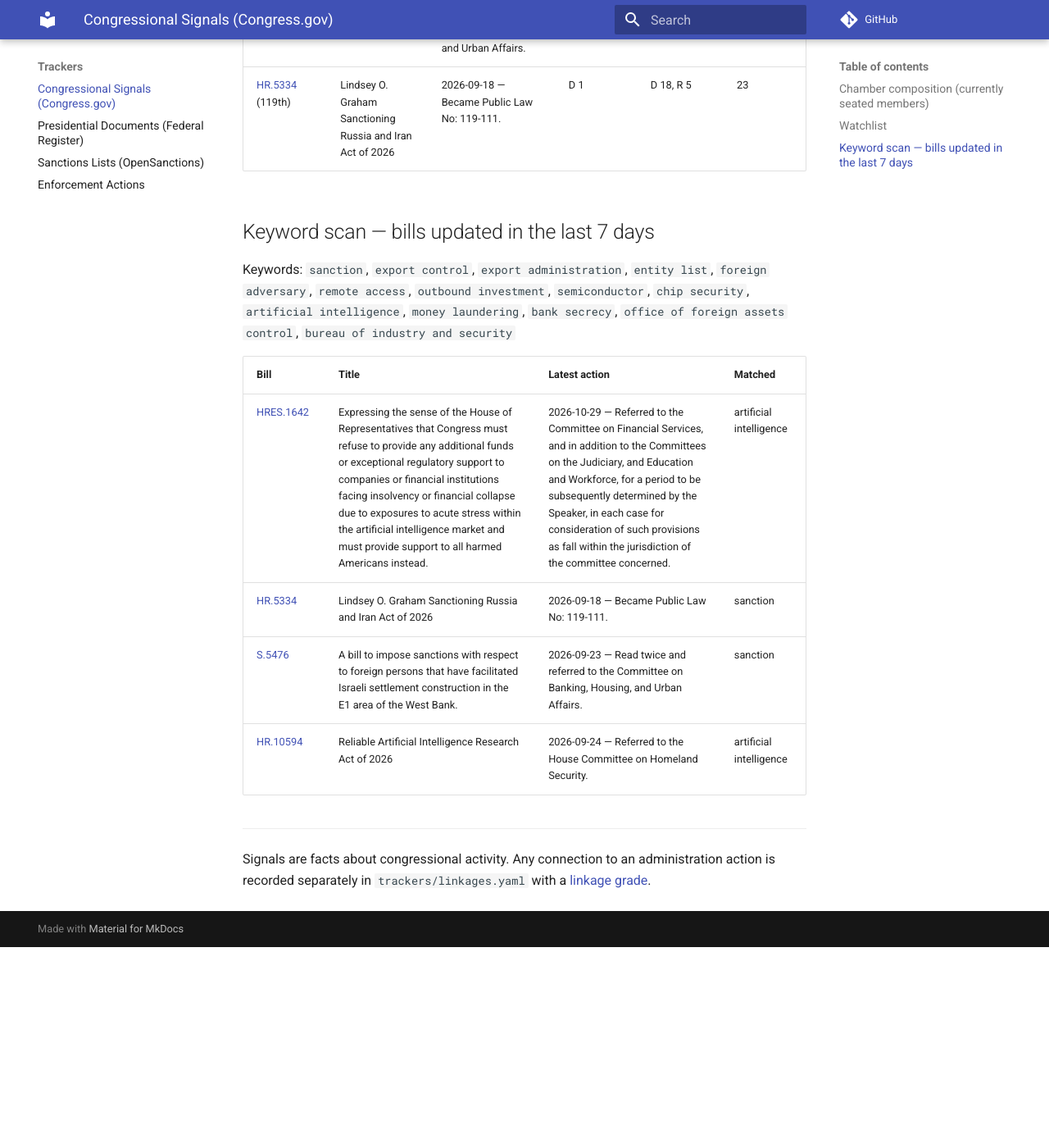
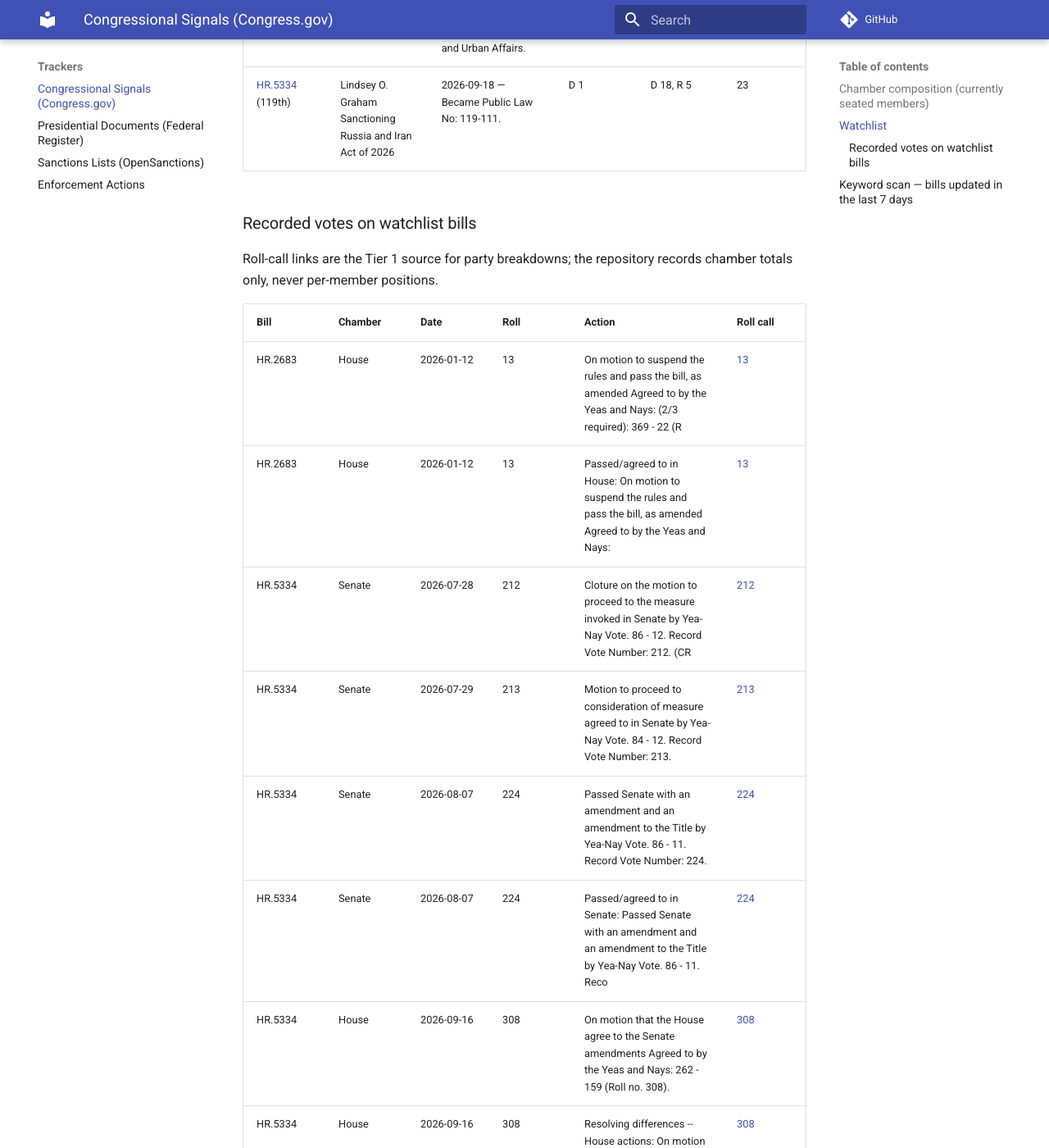
Before and after one commit to felipelago17/Congressional-Influence-Sanctions-Export-Controls, an MkDocs documentation site: the page built from docs/trackers/congress-signals.md, in a window 1280 px wide and 1400 px high, scrolled down 987 px. Shown: the whole window at 82% size. Built offline with MkDocs 1.6.1 and Material for MkDocs 9.7.7, drawn with Linux system fonts in a browser that asks for light colours; comment, search, counter and statistics services are not loaded; before the commit the page ends 2142 px from its top, so only the background shows below that; some of the changed text lies outside the part shown.

Commit message:
data: congress signals 2026-11-05

```diff
--- a/docs/trackers/congress-signals.md
+++ b/docs/trackers/congress-signals.md
@@ -19,6 +19,21 @@ Party totals by chamber from the Congress.gov member endpoint. Vacancies are not
 | [S.3519](https://www.congress.gov/bill/119th-congress/senate-bill/3519) (119th) | Remote Access Security Act | 2025-12-17 — Read twice and referred to the Committee on Banking, Housing, and Urban Affairs. | R 1 | D 3, R 3 | 6 |
 | [HR.5334](https://www.congress.gov/bill/119th-congress/house-bill/5334) (119th) | Lindsey O. Graham Sanctioning Russia and Iran Act of 2026 | 2026-09-18 — Became Public Law No: 119-111. | D 1 | D 18, R 5 | 23 |
 
+### Recorded votes on watchlist bills
+
+Roll-call links are the Tier 1 source for party breakdowns; the repository records chamber totals only, never per-member positions.
+
+| Bill | Chamber | Date | Roll | Action | Roll call |
+|---|---|---|---|---|---|
+| HR.2683 | House | 2026-01-12 | 13 | On motion to suspend the rules and pass the bill, as amended Agreed to by the Yeas and Nays: (2/3 required): 369 - 22 (R | [13](https://clerk.house.gov/evs/2026/roll013.xml) |
+| HR.2683 | House | 2026-01-12 | 13 | Passed/agreed to in House: On motion to suspend the rules and pass the bill, as amended Agreed to by the Yeas and Nays:  | [13](https://clerk.house.gov/evs/2026/roll013.xml) |
+| HR.5334 | Senate | 2026-07-28 | 212 | Cloture on the motion to proceed to the measure invoked in Senate by Yea-Nay Vote. 86 - 12. Record Vote Number: 212. (CR | [212](https://www.senate.gov/legislative/LIS/roll_call_votes/vote1192/vote_119_2_00212.xml) |
+| HR.5334 | Senate | 2026-07-29 | 213 | Motion to proceed to consideration of measure agreed to in Senate by Yea-Nay Vote. 84 - 12. Record Vote Number: 213. | [213](https://www.senate.gov/legislative/LIS/roll_call_votes/vote1192/vote_119_2_00213.xml) |
+| HR.5334 | Senate | 2026-08-07 | 224 | Passed Senate with an amendment and an amendment to the Title by Yea-Nay Vote. 86 - 11. Record Vote Number: 224. | [224](https://www.senate.gov/legislative/LIS/roll_call_votes/vote1192/vote_119_2_00224.xml) |
+| HR.5334 | Senate | 2026-08-07 | 224 | Passed/agreed to in Senate: Passed Senate with an amendment and an amendment to the Title by Yea-Nay Vote. 86 - 11. Reco | [224](https://www.senate.gov/legislative/LIS/roll_call_votes/vote1192/vote_119_2_00224.xml) |
+| HR.5334 | House | 2026-09-16 | 308 | On motion that the House agree to the Senate amendments Agreed to by the Yeas and Nays: 262 - 159 (Roll no. 308). | [308](https://clerk.house.gov/evs/2026/roll308.xml) |
+| HR.5334 | House | 2026-09-16 | 308 | Resolving differences -- House actions: On motion that the House agree to the Senate amendments Agreed to by the Yeas an | [308](https://clerk.house.gov/evs/2026/roll308.xml) |
+
 ## Keyword scan — bills updated in the last 7 days
 
 Keywords: `sanction`, `export control`, `export administration`, `entity list`, `foreign adversary`, `remote access`, `outbound investment`, `semiconductor`, `chip security`, `artificial intelligence`, `money laundering`, `bank secrecy`, `office of foreign assets control`, `bureau of industry and security`
```
Also changed, not shown: other parts of docs/trackers/congress-signals.md (+1 -1 lines), 1 other file.
